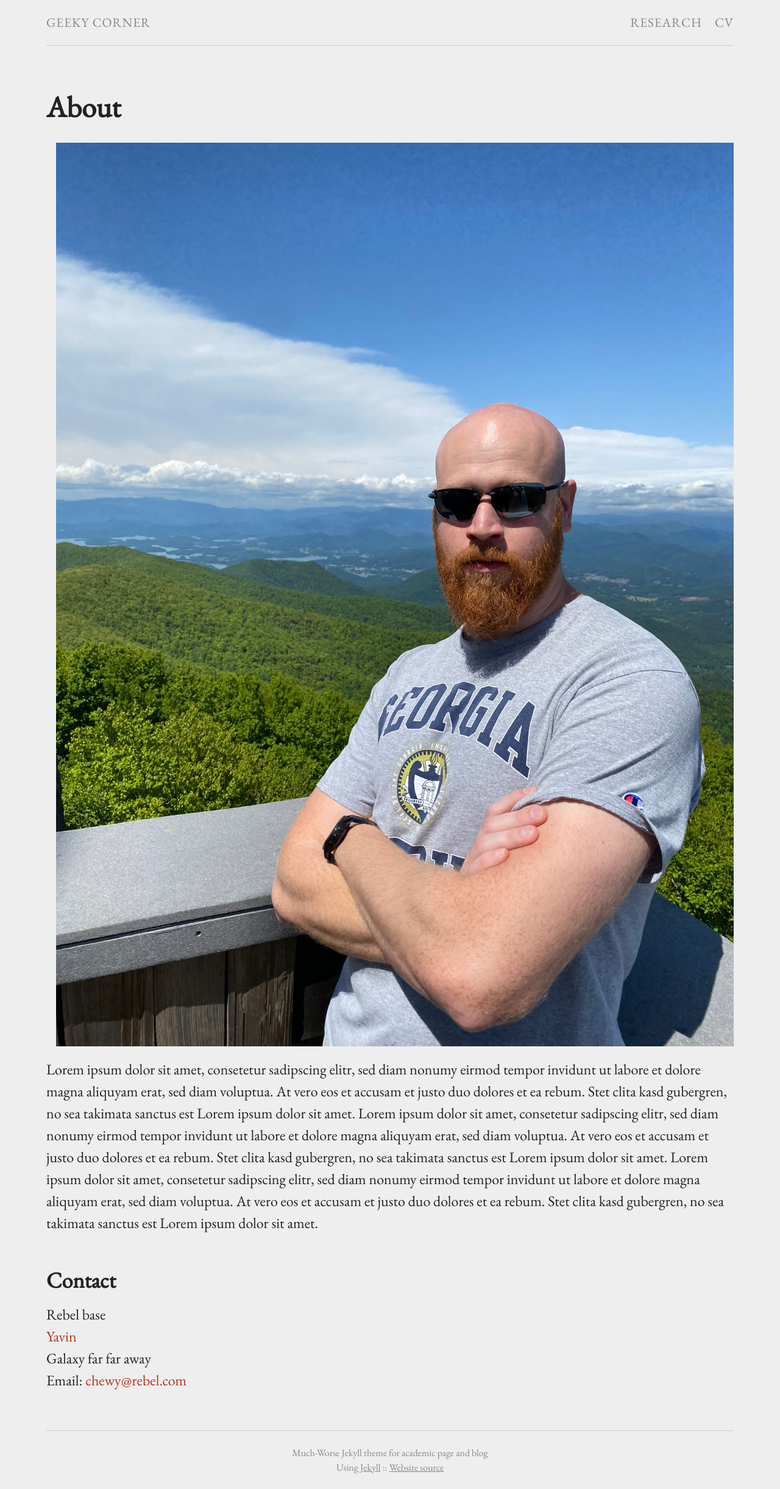
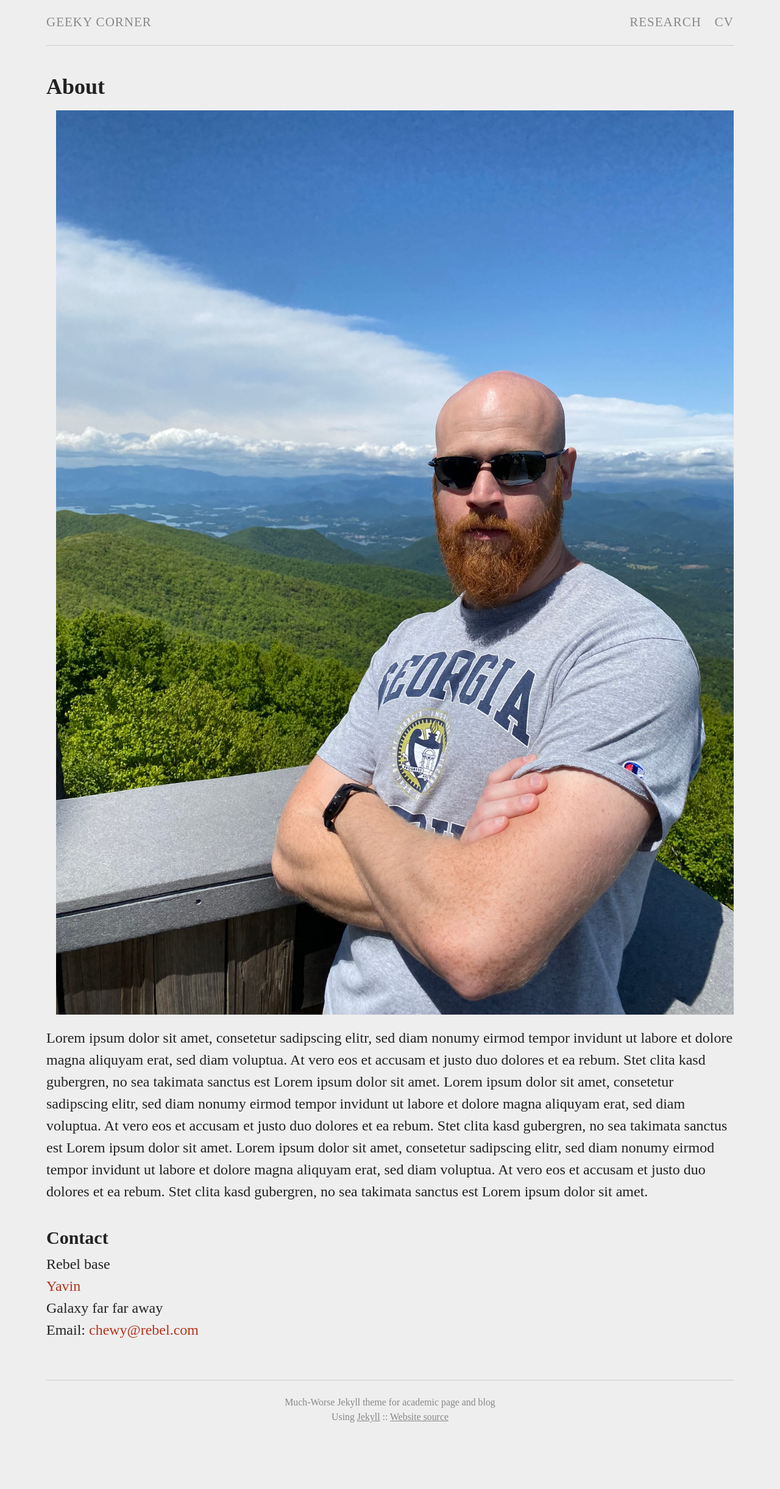
Before and after one commit to 0ena/0ena.github.io, a Jekyll site: the page built from index.md, in a window 1280 px wide. Shown: the whole page at 61% size. Built offline with Jekyll 4.4.1, drawn with Linux system fonts in a browser that asks for light colours; nearby versions of some CDN libraries; library files that are not in the unit come from our copies; after the commit the page ends 2359 px from its top, so only the background shows below that.

Commit message:
Update head.html

```diff
--- a/_includes/head.html
+++ b/_includes/head.html
@@ -6,9 +6,8 @@
     <title>{{ site.title }}{% if page.title %} :: {{ page.title }}{% endif %}</title>
     <meta name="description" content="{% if page.excerpt %}{{ page.excerpt | strip_html | strip_newlines | truncate: 160 }}{% else %}{{ site.description }}{% endif %}">
 
+    <link rel="stylesheet" href="{{ "/css/bootstrap.min.css" | prepend: site.baseurl }}">
     <link rel="stylesheet" href="{{ "/css/main.css" | prepend: site.baseurl }}">
     <link rel="canonical" href="{{ page.url | replace:'index.html','' | prepend: site.baseurl | prepend: site.url }}">
     <link rel="alternate" type="application/rss+xml" title="{{ site.title }}" href="{{ "/feed.xml" | prepend: site.baseurl | prepend: site.url }}" />
-
-    <link href='https://fonts.googleapis.com/css?family=EB+Garamond' rel='stylesheet' type='text/css'>
 </head>
```
